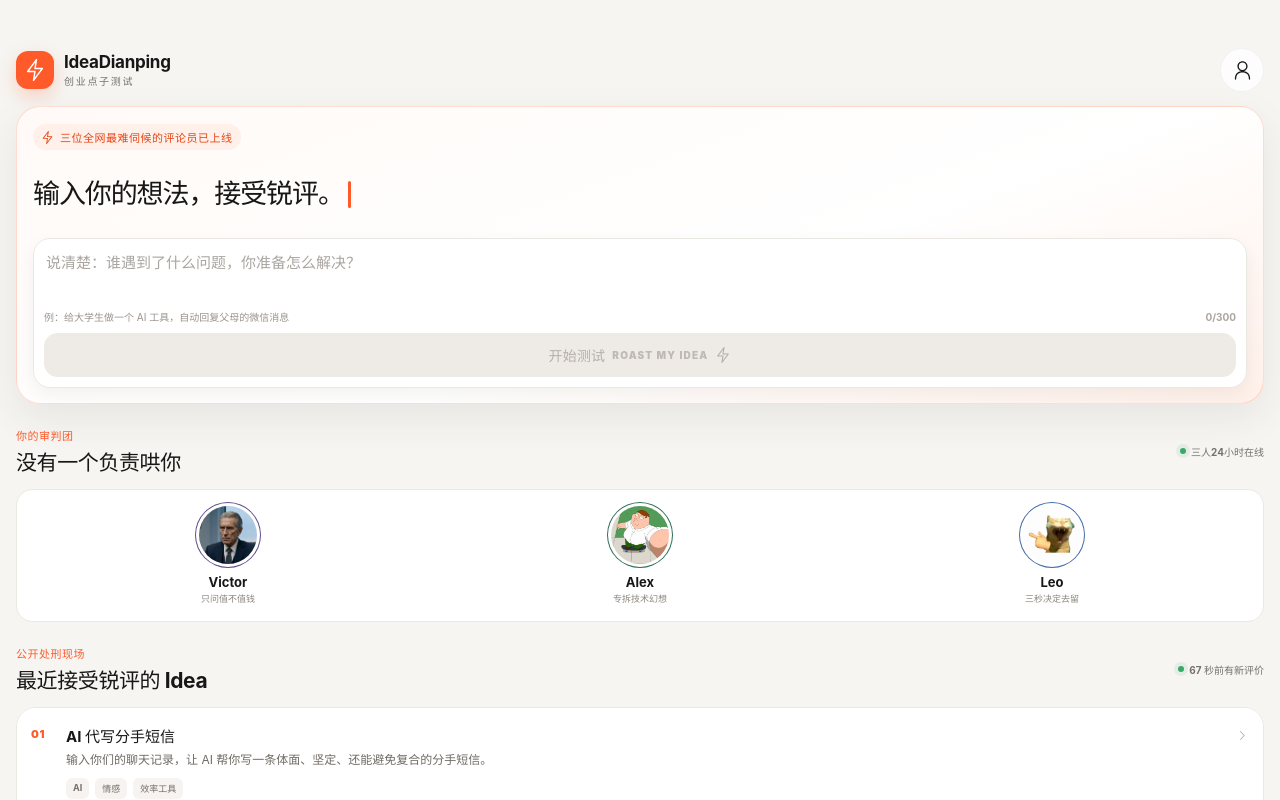
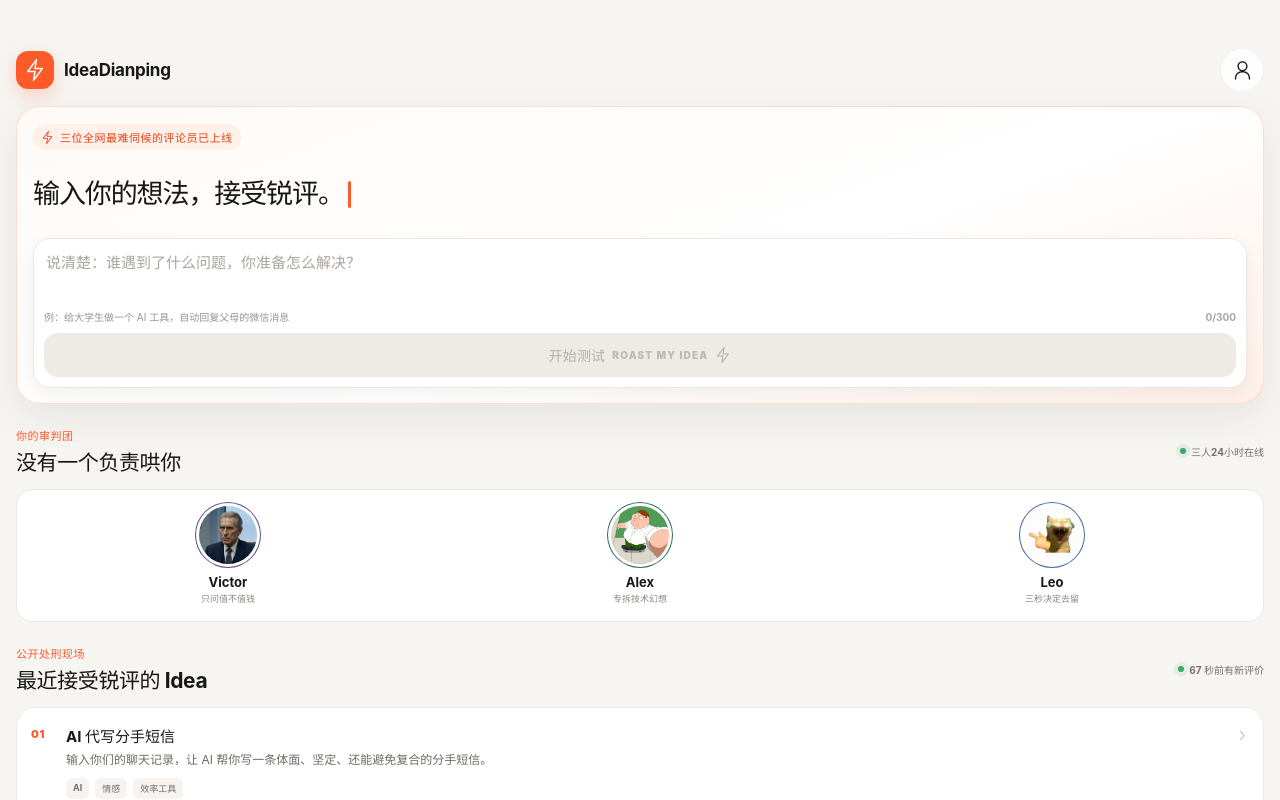
Before and after one commit to DouvidGit/IdeaDianping, a React (Vite) app: page / in a window 1280 px wide. Built offline with nearby package versions, Linux system fonts and the light colour scheme.

Commit message:
Update Prototype.tsx

```diff
--- a/src/Prototype.tsx
+++ b/src/Prototype.tsx
@@ -747,7 +747,7 @@ function HomeScreen({ flow }: { flow: FlowControls }) {
 
             <span>
               <strong>IdeaDianping</strong>
-              <small>创业点子测试</small>
+
             </span>
           </div>
 
```
